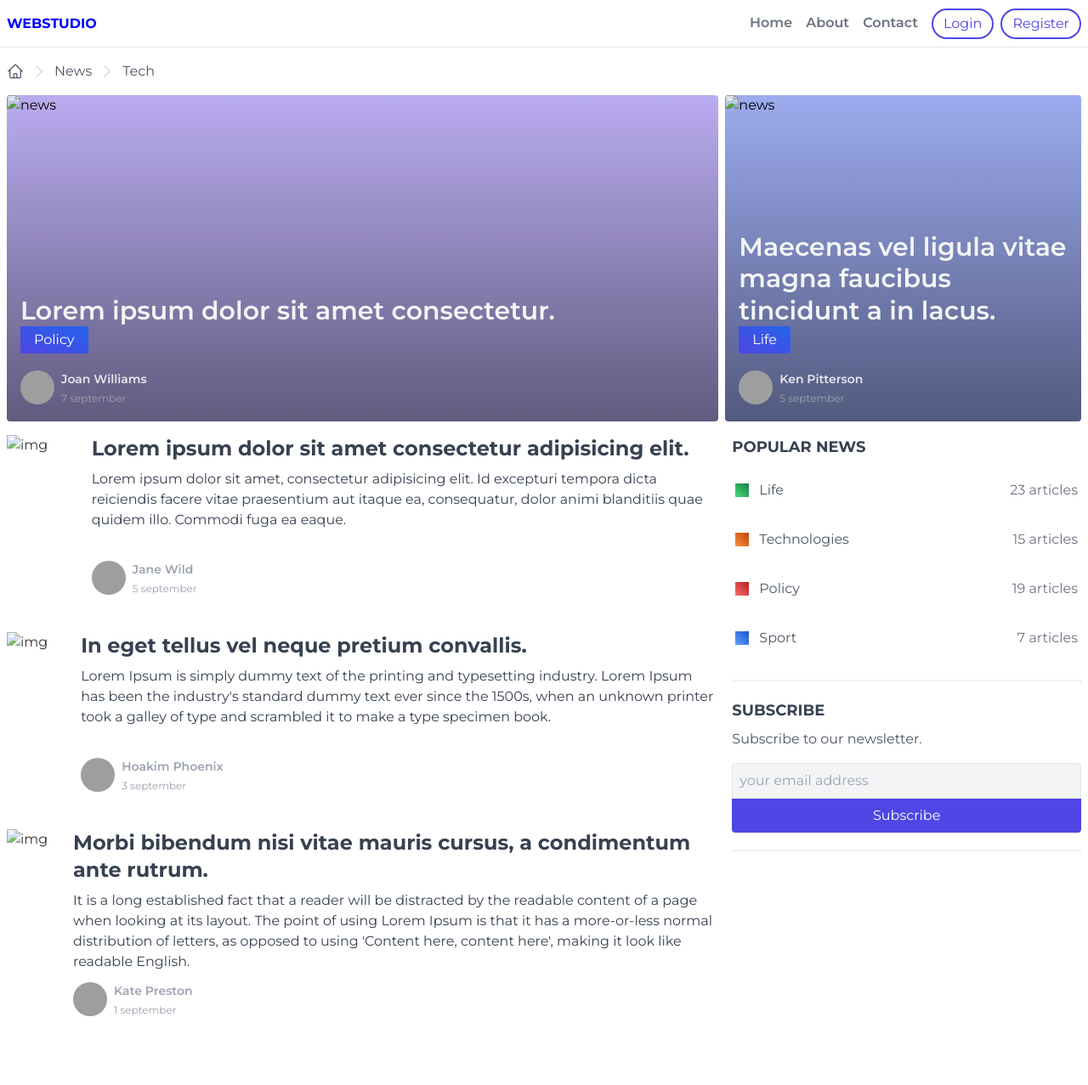
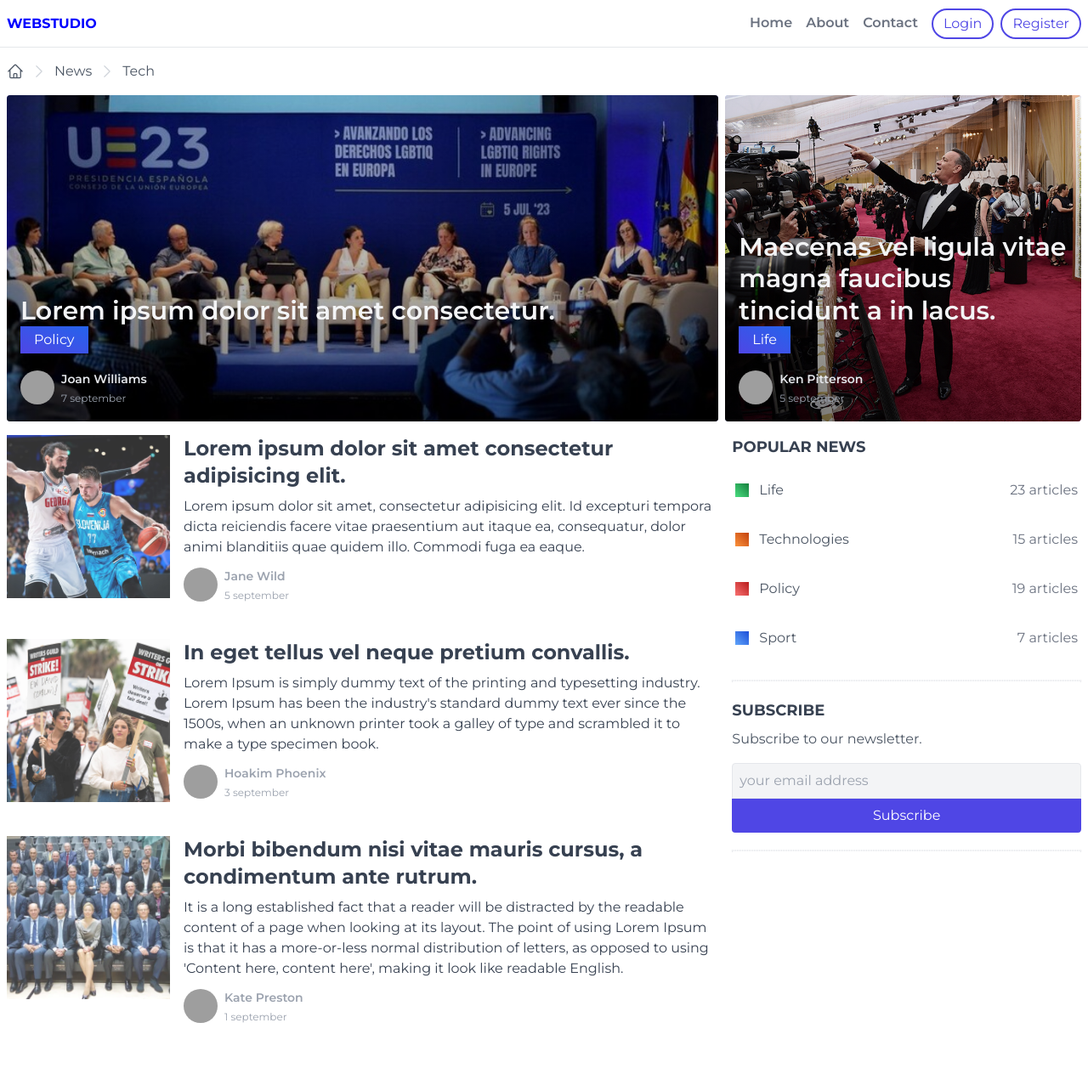
Before and after one commit to AlexArmor/tailwind-news-blog, a website: page index.html in a window 1280 px wide. Shown: the top 1277 px of the page at 85% size. Drawn offline with Linux system fonts and the light colour scheme; the site is published under a folder, as on GitHub Pages, so addresses that start at the root find nothing; grey boxes are pictures that could not be loaded.

Commit message:
Update index.html

```diff
--- a/index.html
+++ b/index.html
@@ -132,7 +132,7 @@
             ></div>
             <img
               class="absolute left-0 top-0 w-full h-full z-0 object-cover"
-              src="/public/images/95_main.jpeg"
+              src="./public/images/95_main.jpeg"
               alt="news"
             />
             <div class="p-4 absolute bottom-0 left-0 z-20">
@@ -167,7 +167,7 @@
             ></div>
             <img
               class="absolute left-0 top-0 w-full h-full z-0 object-cover"
-              src="/public/images/755813136663885.jpg"
+              src="./public/images/755813136663885.jpg"
               alt="news"
             />
             <div class="p-4 absolute bottom-0 left-0 z-20">
@@ -202,7 +202,7 @@
               <a class="block w-full lg:flex mb-10" href="#">
                 <img
                   class="w-full h-48 lg:w-48 opacity-80 object-cover lg:mr-4"
-                  src="/public/images/image-2023-08-29t194623.272.jpg"
+                  src="./public/images/image-2023-08-29t194623.272.jpg"
                   alt="img"
                 />
                 <div class="flex flex-col justify-between">
@@ -238,7 +238,7 @@
               <a class="block w-full lg:flex mb-10" href="#">
                 <img
                   class="w-full h-48 lg:w-48 opacity-80 object-cover lg:mr-4"
-                  src="/public/images/wga.webp"
+                  src="./public/images/wga.webp"
                   alt="img"
                 />
                 <div class="flex flex-col justify-between">
@@ -275,7 +275,7 @@
               <a class="block w-full lg:flex mb-10" href="#">
                 <img
                   class="w-full h-48 lg:w-48 opacity-80 object-cover lg:mr-4"
-                  src="/public/images/FVNa7nl_yE-_dJ7dyw35-Q.webp"
+                  src="./public/images/FVNa7nl_yE-_dJ7dyw35-Q.webp"
                   alt="img"
                 />
                 <div class="flex flex-col justify-between">
```
